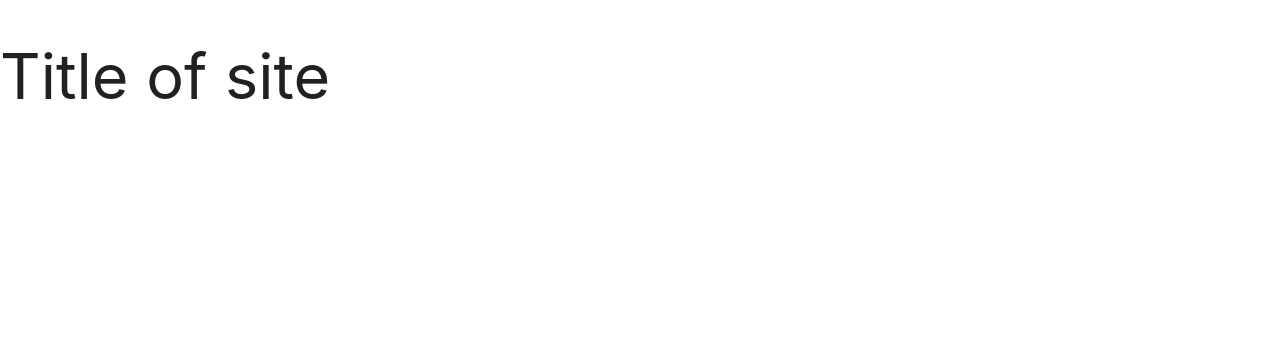
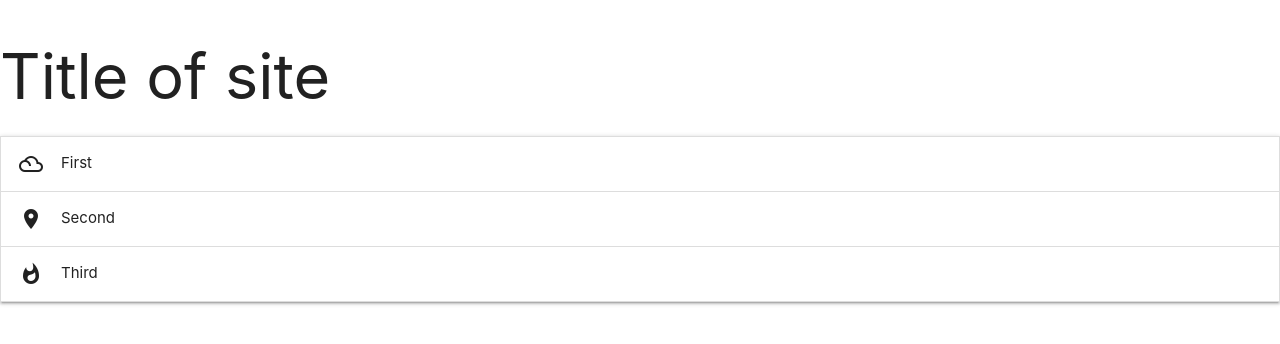
Before and after one commit to LittleBlue418/task-manager, a Flask app: page / in a window 1280 px wide. Shown: the top 344 px of the page. Run offline with Flask 2, Linux system fonts and the light colour scheme; data that the repository does not hold is empty; some libraries are stand-ins or nearby versions.

Commit message:
Setting up for accordian from materialize

```diff
--- a/templates/base.html
+++ b/templates/base.html
@@ -7,9 +7,11 @@
     <title>Document</title>
 
     <!--Import Google Icon Font-->
-    <link href="https://fonts.googleapis.com/icon?family=Material+Icons" rel="stylesheet">
+    <link href="https://fonts.googleapis.com/icon?family=Material+Icons"
+        rel="stylesheet">
     <!--Import materialize.css-->
-    <link type="text/css" rel="stylesheet" href="css/materialize.min.css"  media="screen,projection"/>
+    <link rel="stylesheet"
+        href="https://cdnjs.cloudflare.com/ajax/libs/materialize/1.0.0/css/materialize.min.css">
 </head>
 
 <body>
@@ -17,7 +19,16 @@
     {% block content %}
     {% endblock %}
 
-    <script type="text/javascript" src="js/materialize.min.js"></script>
+
+    <script
+        src="https://cdnjs.cloudflare.com/ajax/libs/jquery/3.5.1/jquery.min.js"></script>
+    <script
+        src="https://cdnjs.cloudflare.com/ajax/libs/materialize/1.0.0/js/materialize.min.js"></script>
+    <script type="text/javascript">
+        $(document).ready(function(){
+            $('.collapsible').collapsible();
+        });
+    </script>
 </body>
 
 </html>
--- a/templates/tasks.html
+++ b/templates/tasks.html
@@ -9,4 +9,19 @@
 
     {% endfor %}
 
+    <ul class="collapsible">
+        <li>
+          <div class="collapsible-header"><i class="material-icons">filter_drama</i>First</div>
+          <div class="collapsible-body"><span>Lorem ipsum dolor sit amet.</span></div>
+        </li>
+        <li>
+          <div class="collapsible-header"><i class="material-icons">place</i>Second</div>
+          <div class="collapsible-body"><span>Lorem ipsum dolor sit amet.</span></div>
+        </li>
+        <li>
+          <div class="collapsible-header"><i class="material-icons">whatshot</i>Third</div>
+          <div class="collapsible-body"><span>Lorem ipsum dolor sit amet.</span></div>
+        </li>
+      </ul>
+
 {% endblock%}
```
